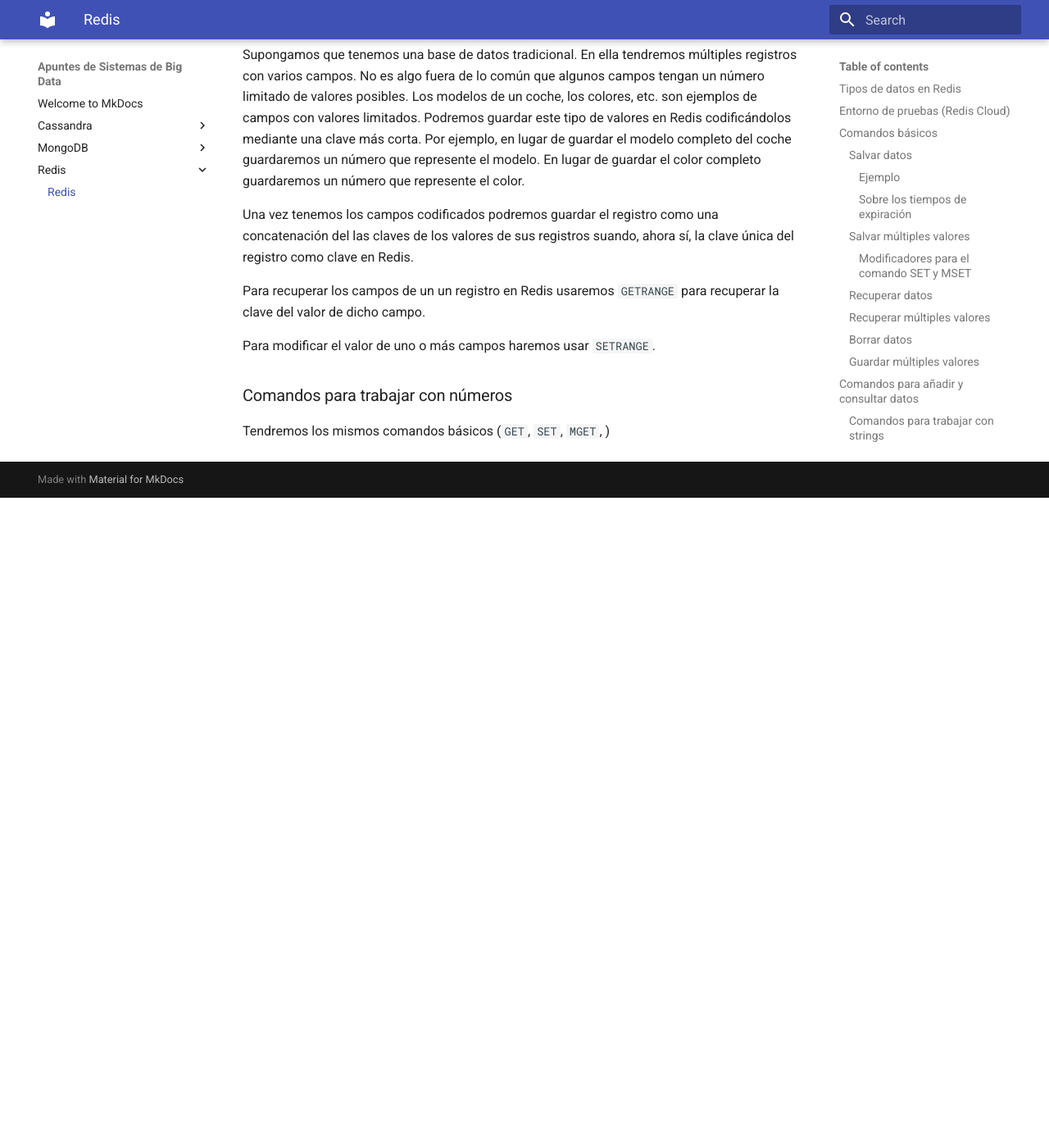
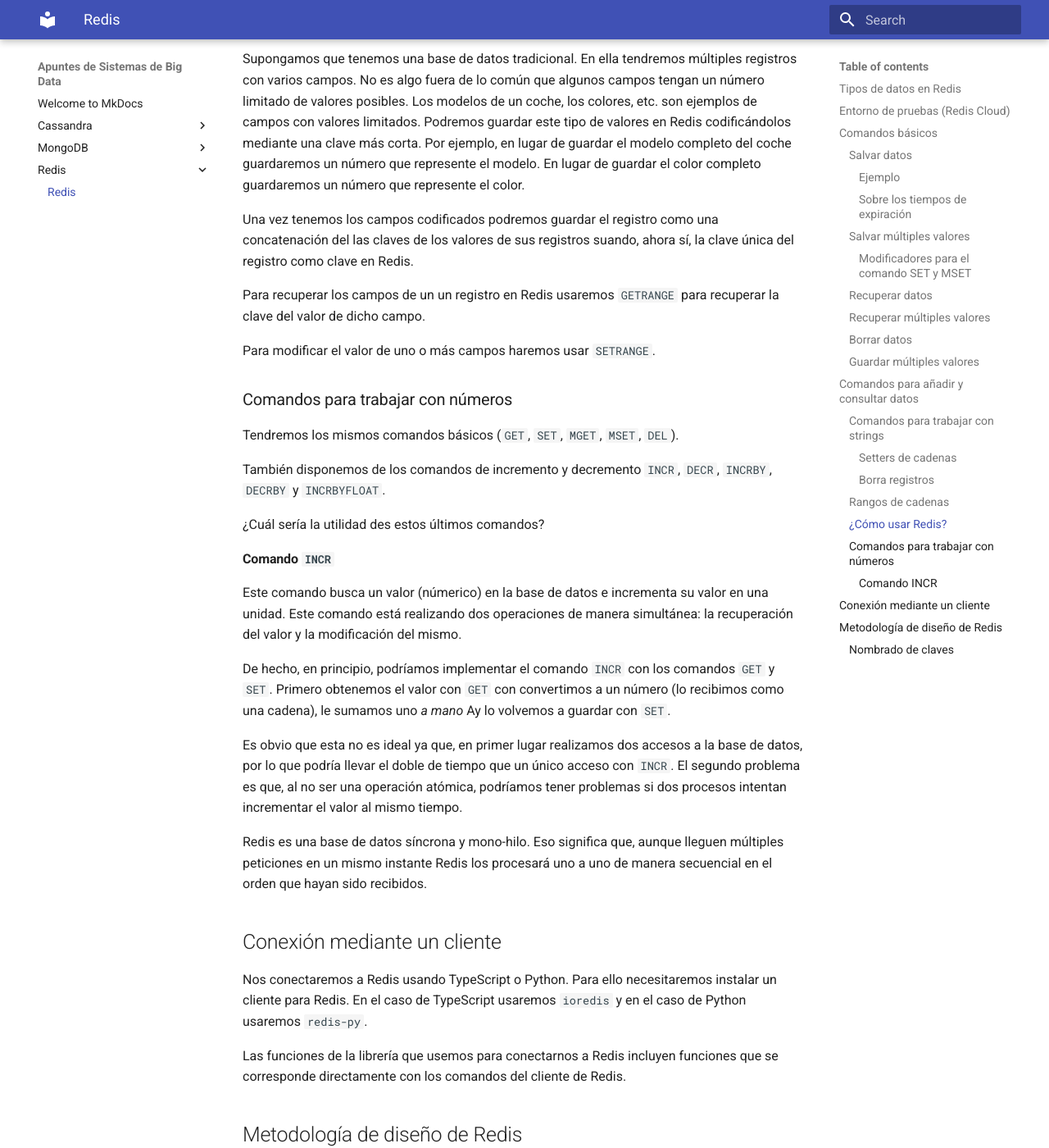
Before and after one commit to mmourazos/SBD, an MkDocs documentation site: the page built from docs/Redis/00 - Redis.md, in a window 1280 px wide and 1400 px high, scrolled down 5220 px. Shown: the whole window at 82% size. Built offline with MkDocs 1.6.1 and Material for MkDocs 9.7.7, drawn with Linux system fonts in a browser that asks for light colours; before the commit the page ends 5827 px from its top, so only the background shows below that; some of the changed text lies outside the part shown.

Commit message:
Más contenido redis.

````diff
--- a/docs/Redis/00 - Redis.md
+++ b/docs/Redis/00 - Redis.md
@@ -64,7 +64,7 @@ Para salvar datos en Redis utilizamos el comando `SET`:
 SET <key> <value> <opciones>
 ```
 
-##### Ejemplo
+#### Ejemplo
 
 Si queremos guardar el valor `rojo` en la clave `color` con con un tiempo de expiración de 10 segundos usaremos la
 siguietne expresión:
@@ -211,4 +211,47 @@ Para modificar el valor de uno o más campos haremos usar `SETRANGE`.
 
 ### Comandos para trabajar con números
 
-Tendremos los mismos comandos básicos (`GET`, `SET`, `MGET`, )
+Tendremos los mismos comandos básicos (`GET`, `SET`, `MGET`, `MSET`, `DEL`).
+
+También disponemos de los comandos de incremento y decremento `INCR`, `DECR`, `INCRBY`, `DECRBY` y `INCRBYFLOAT`.
+
+¿Cuál sería la utilidad des estos últimos comandos?
+
+#### Comando `INCR`
+
+Este comando busca un valor (númerico) en la base de datos e incrementa su valor en una unidad. Este
+comando está realizando dos operaciones de manera simultánea: la recuperación del valor y la modificación del mismo.
+
+De hecho, en principio, podríamos implementar el comando `INCR` con los comandos `GET` y `SET`.
+Primero obtenemos el valor con `GET` con convertimos a un número (lo recibimos como una cadena), le sumamos uno *a mano* Ay lo volvemos a guardar con `SET`.
+
+Es obvio que esta no es ideal ya que, en primer lugar realizamos dos accesos a la base de datos, por lo que podría llevar el doble de tiempo que un único acceso con `INCR`. El segundo problema es que, al no ser una operación atómica, podríamos tener problemas si dos procesos intentan incrementar el valor al mismo tiempo.
+
+Redis es una base de datos síncrona y mono-hilo. Eso significa que, aunque lleguen múltiples
+peticiones en un mismo instante Redis los procesará uno a uno de manera secuencial en el orden que
+hayan sido recibidos.
+
+## Conexión mediante un cliente
+
+Nos conectaremos a Redis usando TypeScript o Python. Para ello necesitaremos instalar un cliente
+para Redis. En el caso de TypeScript usaremos `ioredis` y en el caso de Python usaremos `redis-py`.
+
+Las funciones de la librería que usemos para conectarnos a Redis incluyen funciones que se
+corresponde directamente con los comandos del cliente de Redis.
+
+## Metodología de diseño de Redis
+
+Primero hemos de determinar que consultas vamos a realizar en nuestra aplicación.
+
+Una vez hemos determinados las consultas hemos de organizas los datos de manera que las consultas sean eficientes.
+
+Preguntas que tendremos que responder:
+
+* ¿Qué datos vamos a guardar?
+* ¿Vamos a tener que preocuparnos por el tamaño de los datos?: Recordemos que Redis guarda todo en
+memoria, por lo que tendremos un límite en el tamaño de los datos que podemos guardar.
+* ¿Tienen que *caducar* los datos?
+* ¿Cuál será nuestra política de generación de claves?
+* ¿Habrá que tener en cuenta algún aspecto de la lógica interna de la aplicación?
+
+### Nombrado de claves
````
Also changed, not shown: docs/Redis/image.png (deleted).
